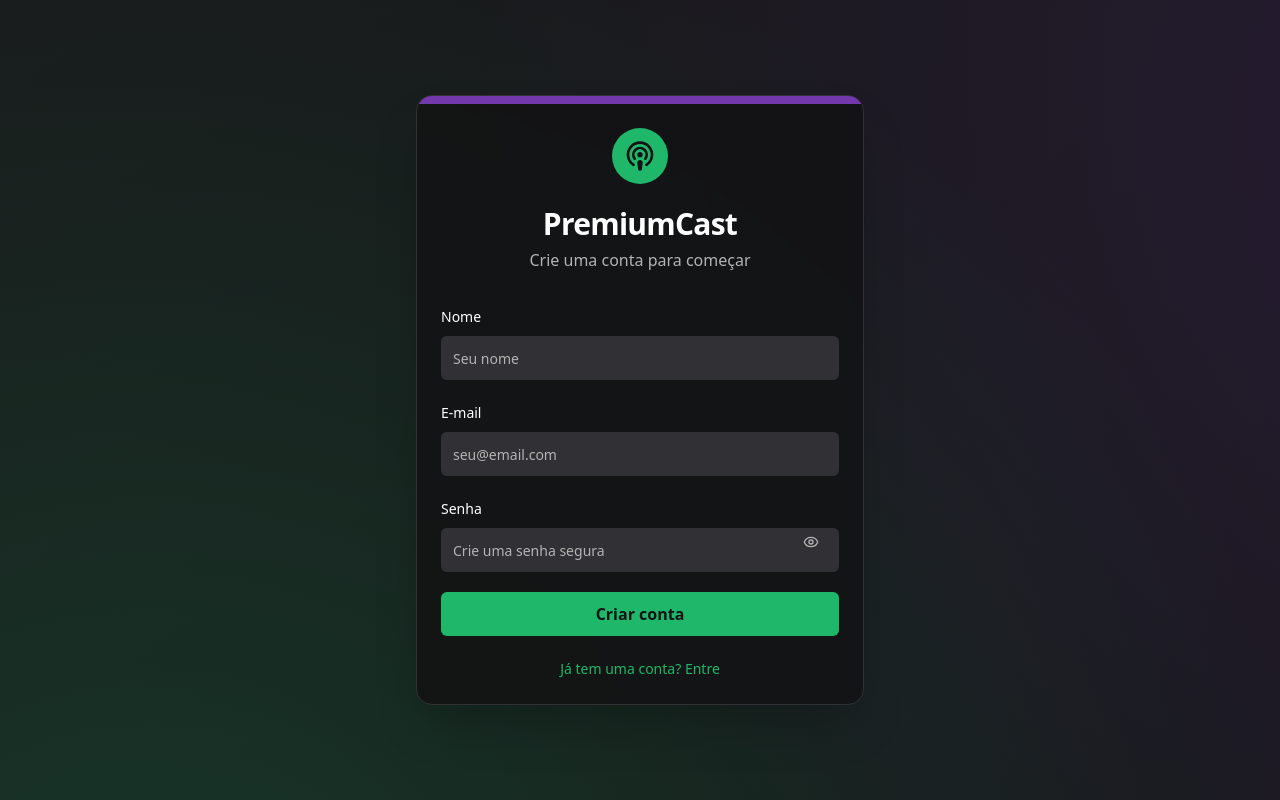
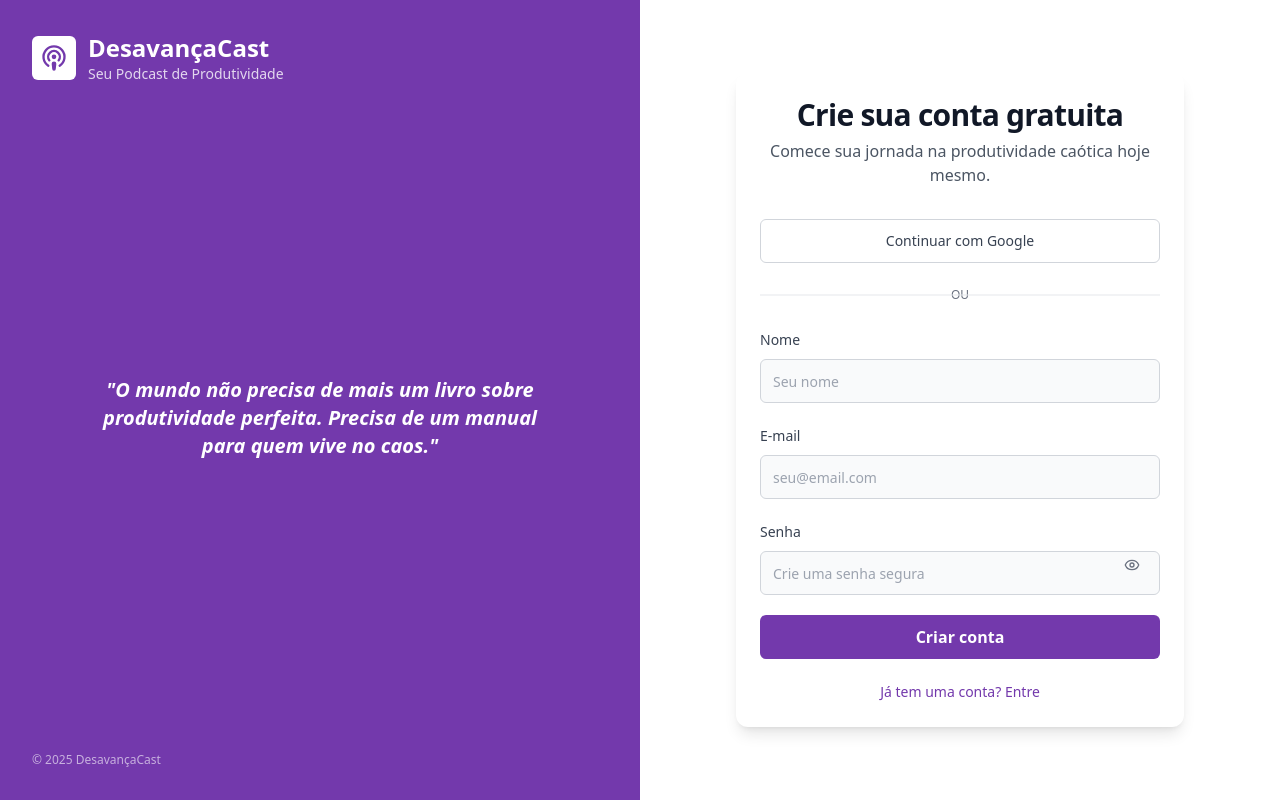
Before and after one commit to oadilson/DesavancaCast, a React (Vite) app: page /login in a window 1280 px wide. Both pictures are taken after a click on the button "Não tem uma conta? Cadastre-se". Built offline with nearby package versions, Linux system fonts and the light colour scheme.

Commit message:
[dyad] Redesenhando a página de login com um layout de duas colunas e estilos atualizados - wrote 3 file(s)

```diff
--- a/src/components/auth/CustomSignInForm.tsx
+++ b/src/components/auth/CustomSignInForm.tsx
@@ -1,7 +1,7 @@
 "use client";
 
 import React, { useState } from 'react';
-import { useForm } from 'react-hook-form'; // Corrigido: Importar useForm de react-hook-form
+import { useForm } from 'react-hook-form';
 import { zodResolver } from '@hookform/resolvers/zod';
 import * as z from 'zod';
 import { Button } from '@/components/ui/button';
@@ -10,7 +10,7 @@ import { Label } from '@/components/ui/label';
 import { Loader2 } from 'lucide-react';
 import { supabase } from '@/integrations/supabase/client';
 import { showError, showSuccess } from '@/utils/toast';
-import { Link } from 'react-router-dom';
+// import { Link } from 'react-router-dom'; // Removido, pois não é usado diretamente aqui
 
 const signInSchema = z.object({
   email: z.string().email({ message: 'E-mail inválido.' }),
@@ -71,12 +71,12 @@ const CustomSignInForm: React.FC<CustomSignInFormProps> = ({ onSwitchToSignUp })
   return (
     <form onSubmit={form.handleSubmit(onSubmit)} className="space-y-5">
       <div>
-        <Label htmlFor="email" className="text-podcast-white text-sm font-medium">E-mail</Label>
+        <Label htmlFor="email" className="text-gray-700 text-sm font-medium">E-mail</Label>
         <Input
           id="email"
           type="email"
           placeholder="seu@email.com"
-          className="bg-podcast-border border-none text-podcast-white placeholder:text-podcast-gray focus:ring-2 focus:ring-podcast-green/30 mt-2 h-11"
+          className="bg-gray-50 border-gray-300 text-gray-900 placeholder:text-gray-400 focus:ring-2 focus:ring-podcast-purple/30 mt-2 h-11"
           {...form.register('email')}
         />
         {form.formState.errors.email && (
@@ -84,12 +84,12 @@ const CustomSignInForm: React.FC<CustomSignInFormProps> = ({ onSwitchToSignUp })
         )}
       </div>
       <div>
-        <Label htmlFor="password" className="text-podcast-white text-sm font-medium">Senha</Label>
+        <Label htmlFor="password" className="text-gray-700 text-sm font-medium">Senha</Label>
         <Input
           id="password"
           type="password"
           placeholder="Sua senha"
-          className="bg-podcast-border border-none text-podcast-white placeholder:text-podcast-gray focus:ring-2 focus:ring-podcast-green/30 mt-2 h-11"
+          className="bg-gray-50 border-gray-300 text-gray-900 placeholder:text-gray-400 focus:ring-2 focus:ring-podcast-purple/30 mt-2 h-11"
           {...form.register('password')}
         />
         {form.formState.errors.password && (
@@ -99,14 +99,14 @@ const CustomSignInForm: React.FC<CustomSignInFormProps> = ({ onSwitchToSignUp })
           <button
             type="button"
             onClick={handleForgotPassword}
-            className="text-xs text-podcast-gray hover:text-podcast-green transition-colors duration-200"
+            className="text-xs text-gray-500 hover:text-podcast-purple transition-colors duration-200"
             disabled={isLoading}
           >
             Esqueceu a senha?
           </button>
         </div>
       </div>
-      <Button type="submit" className="w-full bg-podcast-green text-podcast-black hover:bg-podcast-green/80 h-11 text-base font-semibold" disabled={isLoading}>
+      <Button type="submit" className="w-full bg-podcast-purple text-white hover:bg-podcast-purple/90 h-11 text-base font-semibold" disabled={isLoading}>
         {isLoading && <Loader2 className="mr-2 h-4 w-4 animate-spin" />}
         Entrar
       </Button>
@@ -114,7 +114,7 @@ const CustomSignInForm: React.FC<CustomSignInFormProps> = ({ onSwitchToSignUp })
         <button
           type="button"
           onClick={onSwitchToSignUp}
-          className="text-sm font-medium text-podcast-green hover:text-green-400 transition-colors duration-200"
+          className="text-sm font-medium text-podcast-purple hover:text-podcast-purple/80 transition-colors duration-200"
         >
           Não tem uma conta? Cadastre-se
         </button>
--- a/src/components/auth/CustomSignUpForm.tsx
+++ b/src/components/auth/CustomSignUpForm.tsx
@@ -1,13 +1,13 @@
 "use client";
 
 import React, { useState } from 'react';
-import { useForm } from 'react-hook-form'; // Corrigido: Importar useForm de react-hook-form
+import { useForm } from 'react-hook-form';
 import { zodResolver } from '@hookform/resolvers/zod';
 import * as z from 'zod';
 import { Button } from '@/components/ui/button';
 import { Input } from '@/components/ui/input';
 import { Label } from '@/components/ui/label';
-import { Loader2, Eye, EyeOff } from 'lucide-react'; // Importar Eye e EyeOff
+import { Loader2, Eye, EyeOff } from 'lucide-react';
 import { supabase } from '@/integrations/supabase/client';
 import { showError, showSuccess } from '@/utils/toast';
 
@@ -25,7 +25,7 @@ interface CustomSignUpFormProps {
 
 const CustomSignUpForm: React.FC<CustomSignUpFormProps> = ({ onSwitchToSignIn }) => {
   const [isLoading, setIsLoading] = useState(false);
-  const [showPassword, setShowPassword] = useState(false); // Novo estado para visibilidade da senha
+  const [showPassword, setShowPassword] = useState(false);
 
   const form = useForm<SignUpFormValues>({
     resolver: zodResolver(signUpSchema),
@@ -43,7 +43,7 @@ const CustomSignUpForm: React.FC<CustomSignUpFormProps> = ({ onSwitchToSignIn })
       password: values.password,
       options: {
         data: {
-          first_name: values.firstName, // Passar o nome para os metadados do usuário
+          first_name: values.firstName,
         },
       },
     });
@@ -52,7 +52,7 @@ const CustomSignUpForm: React.FC<CustomSignUpFormProps> = ({ onSwitchToSignIn })
       showError(error.message);
     } else if (data.user) {
       showSuccess('Cadastro realizado com sucesso! Verifique seu e-mail para confirmar.');
-      onSwitchToSignIn(); // Redirecionar para o login após o cadastro
+      onSwitchToSignIn();
     }
     setIsLoading(false);
   };
@@ -60,12 +60,12 @@ const CustomSignUpForm: React.FC<CustomSignUpFormProps> = ({ onSwitchToSignIn })
   return (
     <form onSubmit={form.handleSubmit(onSubmit)} className="space-y-5">
       <div>
-        <Label htmlFor="firstName" className="text-podcast-white text-sm font-medium">Nome</Label>
+        <Label htmlFor="firstName" className="text-gray-700 text-sm font-medium">Nome</Label>
         <Input
           id="firstName"
           type="text"
           placeholder="Seu nome"
-          className="bg-podcast-border border-none text-podcast-white placeholder:text-podcast-gray focus:ring-2 focus:ring-podcast-green/30 mt-2 h-11"
+          className="bg-gray-50 border-gray-300 text-gray-900 placeholder:text-gray-400 focus:ring-2 focus:ring-podcast-purple/30 mt-2 h-11"
           {...form.register('firstName')}
         />
         {form.formState.errors.firstName && (
@@ -73,32 +73,32 @@ const CustomSignUpForm: React.FC<CustomSignUpFormProps> = ({ onSwitchToSignIn })
         )}
       </div>
       <div>
-        <Label htmlFor="email" className="text-podcast-white text-sm font-medium">E-mail</Label>
+        <Label htmlFor="email" className="text-gray-700 text-sm font-medium">E-mail</Label>
         <Input
           id="email"
           type="email"
           placeholder="seu@email.com"
-          className="bg-podcast-border border-none text-podcast-white placeholder:text-podcast-gray focus:ring-2 focus:ring-podcast-green/30 mt-2 h-11"
+          className="bg-gray-50 border-gray-300 text-gray-900 placeholder:text-gray-400 focus:ring-2 focus:ring-podcast-purple/30 mt-2 h-11"
           {...form.register('email')}
         />
         {form.formState.errors.email && (
           <p className="text-red-500 text-xs mt-1">{form.formState.errors.email.message}</p>
         )}
       </div>
-      <div className="relative"> {/* Adicionado relative para posicionar o ícone */}
-        <Label htmlFor="password" className="text-podcast-white text-sm font-medium">Senha</Label>
+      <div className="relative">
+        <Label htmlFor="password" className="text-gray-700 text-sm font-medium">Senha</Label>
         <Input
           id="password"
-          type={showPassword ? 'text' : 'password'} // Alternar tipo
+          type={showPassword ? 'text' : 'password'}
           placeholder="Crie uma senha segura"
-          className="bg-podcast-border border-none text-podcast-white placeholder:text-podcast-gray focus:ring-2 focus:ring-podcast-green/30 mt-2 h-11 pr-10" // Adicionado pr-10 para o ícone
+          className="bg-gray-50 border-gray-300 text-gray-900 placeholder:text-gray-400 focus:ring-2 focus:ring-podcast-purple/30 mt-2 h-11 pr-10"
           {...form.register('password')}
         />
         <Button
           type="button"
           variant="ghost"
           size="icon"
-          className="absolute right-2 top-1/2 -translate-y-1/2 mt-2 text-podcast-gray hover:text-podcast-white" // Posicionamento do ícone
+          className="absolute right-2 top-1/2 -translate-y-1/2 mt-2 text-gray-500 hover:text-gray-700"
           onClick={() => setShowPassword(prev => !prev)}
         >
           {showPassword ? <EyeOff className="h-5 w-5" /> : <Eye className="h-5 w-5" />}
@@ -107,7 +107,7 @@ const CustomSignUpForm: React.FC<CustomSignUpFormProps> = ({ onSwitchToSignIn })
           <p className="text-red-500 text-xs mt-1">{form.formState.errors.password.message}</p>
         )}
       </div>
-      <Button type="submit" className="w-full bg-podcast-green text-podcast-black hover:opacity-90 h-11 text-base font-semibold" disabled={isLoading}>
+      <Button type="submit" className="w-full bg-podcast-purple text-white hover:bg-podcast-purple/90 h-11 text-base font-semibold" disabled={isLoading}>
         {isLoading && <Loader2 className="mr-2 h-4 w-4 animate-spin" />}
         Criar conta
       </Button>
@@ -115,7 +115,7 @@ const CustomSignUpForm: React.FC<CustomSignUpFormProps> = ({ onSwitchToSignIn })
         <button
           type="button"
           onClick={onSwitchToSignIn}
-          className="text-sm font-medium text-podcast-green hover:text-green-400 transition-colors duration-200"
+          className="text-sm font-medium text-podcast-purple hover:text-podcast-purple/80 transition-colors duration-200"
         >
           Já tem uma conta? Entre
         </button>
--- a/src/pages/Login.tsx
+++ b/src/pages/Login.tsx
@@ -1,3 +1,5 @@
+"use client";
+
 import React, { useState, useEffect } from 'react';
 import { supabase } from '@/integrations/supabase/client';
 import { useNavigate, useSearchParams } from 'react-router-dom';
@@ -6,6 +8,7 @@ import { Podcast } from 'lucide-react';
 import { showSuccess } from '@/utils/toast';
 import CustomSignInForm from '@/components/auth/CustomSignInForm';
 import CustomSignUpForm from '@/components/auth/CustomSignUpForm';
+import { Button } from '@/components/ui/button'; // Para o botão Google placeholder
 
 const Login: React.FC = () => {
   const navigate = useNavigate();
@@ -21,50 +24,63 @@ const Login: React.FC = () => {
       }
     });
 
-    // Obtém o valor computado da variável CSS --podcast-black
-    const rootStyle = getComputedStyle(document.documentElement);
-    const podcastBlackHSL = rootStyle.getPropertyValue('--podcast-black').trim();
-
-    // Salva o background original do body e define o novo
-    const originalBodyBg = document.body.style.backgroundColor;
-    document.body.style.backgroundColor = `hsl(${podcastBlackHSL})`;
-
     return () => {
       subscription.unsubscribe();
-      // Restaura o background original do body ao sair da página de login
-      document.body.style.backgroundColor = originalBodyBg;
     };
   }, [navigate]);
 
+  const currentYear = new Date().getFullYear();
+
   return (
-    <div className="min-h-screen flex items-center justify-center p-4 relative overflow-hidden bg-podcast-black">
-      <div
-        className="absolute inset-0 opacity-70 blur-xs animate-background-pan"
-        style={{
-          background: `
-            radial-gradient(circle at 20% 80%, hsl(var(--podcast-green) / 0.3) 0%, transparent 50%),
-            radial-gradient(circle at 80% 20%, hsl(var(--podcast-purple) / 0.3) 0%, transparent 50%),
-            linear-gradient(to bottom right, hsl(var(--podcast-black-light)), hsl(var(--podcast-black)))
-          `,
-          backgroundSize: '200% 200%', // Permite que o gradiente se movam
-        }}
-      ></div>
-      <Card className="w-full max-w-sm sm:max-w-md bg-podcast-black/90 backdrop-blur-sm border border-podcast-border text-podcast-white shadow-2xl rounded-2xl overflow-hidden transition-all duration-300">
-        <div className="bg-podcast-purple h-2 w-full"></div>
-        <CardHeader className="text-center pt-6">
-          <div className="flex items-center justify-center mb-4">
-            <div className="bg-podcast-green p-3 rounded-full">
-              <Podcast className="text-podcast-black" size={32} />
+    <div className="min-h-screen flex">
+      {/* Painel Esquerdo (Branding e Citação) - Visível apenas em telas maiores */}
+      <div className="hidden md:flex md:w-1/2 bg-podcast-purple relative p-8 flex-col justify-between text-podcast-white">
+        {/* Logo/Título no topo */}
+        <div className="flex items-center gap-3">
+          <div className="bg-white p-2 rounded-md">
+            <Podcast className="text-podcast-purple" size={28} />
+          </div>
+          <div>
+            <h1 className="text-2xl font-bold">DesavançaCast</h1>
+            <p className="text-sm text-podcast-white/80">Seu Podcast de Produtividade</p>
           </div>
         </div>
-          <CardTitle className="text-3xl font-bold text-podcast-white">PremiumCast</CardTitle>
-          <p className="text-podcast-gray mt-2">
+
+        {/* Citação no centro */}
+        <div className="text-xl font-semibold italic max-w-md mx-auto text-center">
+          <p>"O mundo não precisa de mais um livro sobre produtividade perfeita. Precisa de um manual para quem vive no caos."</p>
+        </div>
+
+        {/* Copyright no rodapé */}
+        <div className="text-xs text-podcast-white/60">
+          © {currentYear} DesavançaCast
+        </div>
+      </div>
+
+      {/* Painel Direito (Formulários de Autenticação) */}
+      <div className="w-full md:w-1/2 bg-white flex items-center justify-center p-4 sm:p-8">
+        <Card className="w-full max-w-sm sm:max-w-md bg-white border-none shadow-lg rounded-xl overflow-hidden">
+          <CardHeader className="text-center pt-6">
+            <CardTitle className="text-3xl font-bold text-gray-900">
+              {authView === 'sign_in' ? 'Acesse sua conta' : 'Crie sua conta gratuita'}
+            </CardTitle>
+            <p className="text-gray-600 mt-2">
               {authView === 'sign_in'
-              ? 'Acesse sua conta para continuar'
-              : 'Crie uma conta para começar'}
+                ? 'Bem-vindo de volta! Faça login para continuar.'
+                : 'Comece sua jornada na produtividade caótica hoje mesmo.'}
             </p>
           </CardHeader>
           <CardContent className="p-6 pt-2">
+            {/* Placeholder para o botão Google */}
+            <Button variant="outline" className="w-full flex items-center justify-center gap-2 py-2 h-11 text-gray-700 border-gray-300 hover:bg-gray-50">
+              {/* Se você tiver um ícone do Google, pode adicioná-lo aqui */}
+              Continuar com Google
+            </Button>
+            <div className="relative flex justify-center text-xs uppercase my-6">
+              <span className="bg-white px-2 text-gray-500">ou</span>
+              <div className="absolute inset-x-0 top-1/2 h-px -translate-y-1/2 bg-gray-200" />
+            </div>
+
             {authView === 'sign_in' ? (
               <CustomSignInForm onSwitchToSignUp={() => setAuthView('sign_up')} />
             ) : (
@@ -73,6 +89,7 @@ const Login: React.FC = () => {
           </CardContent>
         </Card>
       </div>
+    </div>
   );
 };
 
```
Lines whose indentation alone changed are shown as unchanged.
